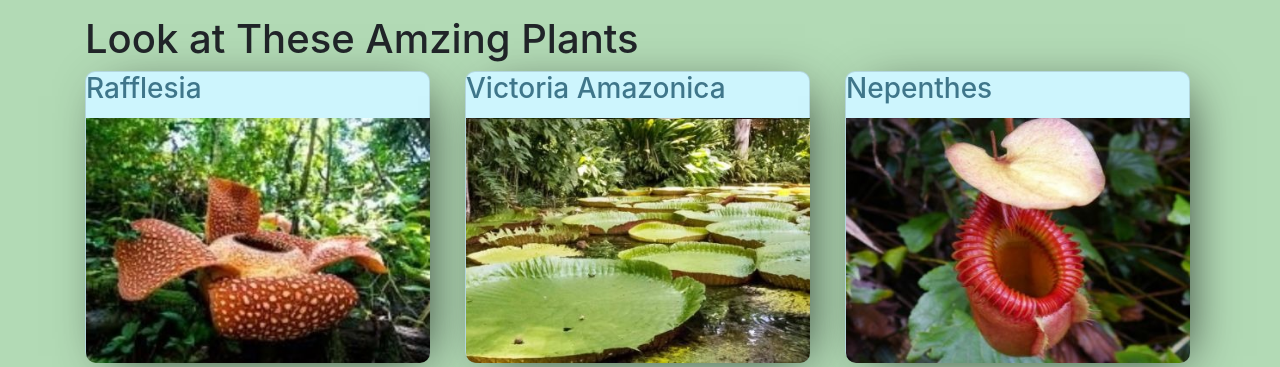
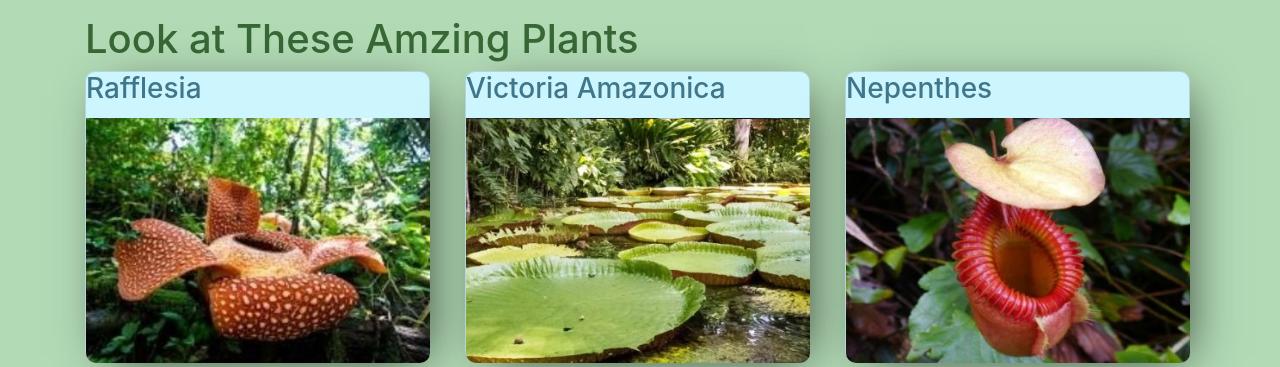
Before and after one commit to Hadden-Cory/CS313, a PHP site: page / in a window 1280 px wide. Shown: the part 56-423 px from the top of the page. Run offline with PHP 8.4, Linux system fonts and the light colour scheme.

Commit message:
adjust title format

```diff
--- a/plants.css
+++ b/plants.css
@@ -4,6 +4,10 @@ body{
 
 .construction_site{
     padding: 20px;
+}
+
+h1{
+    color: rgb(56, 104, 54);
 }
 
 .container{
```
